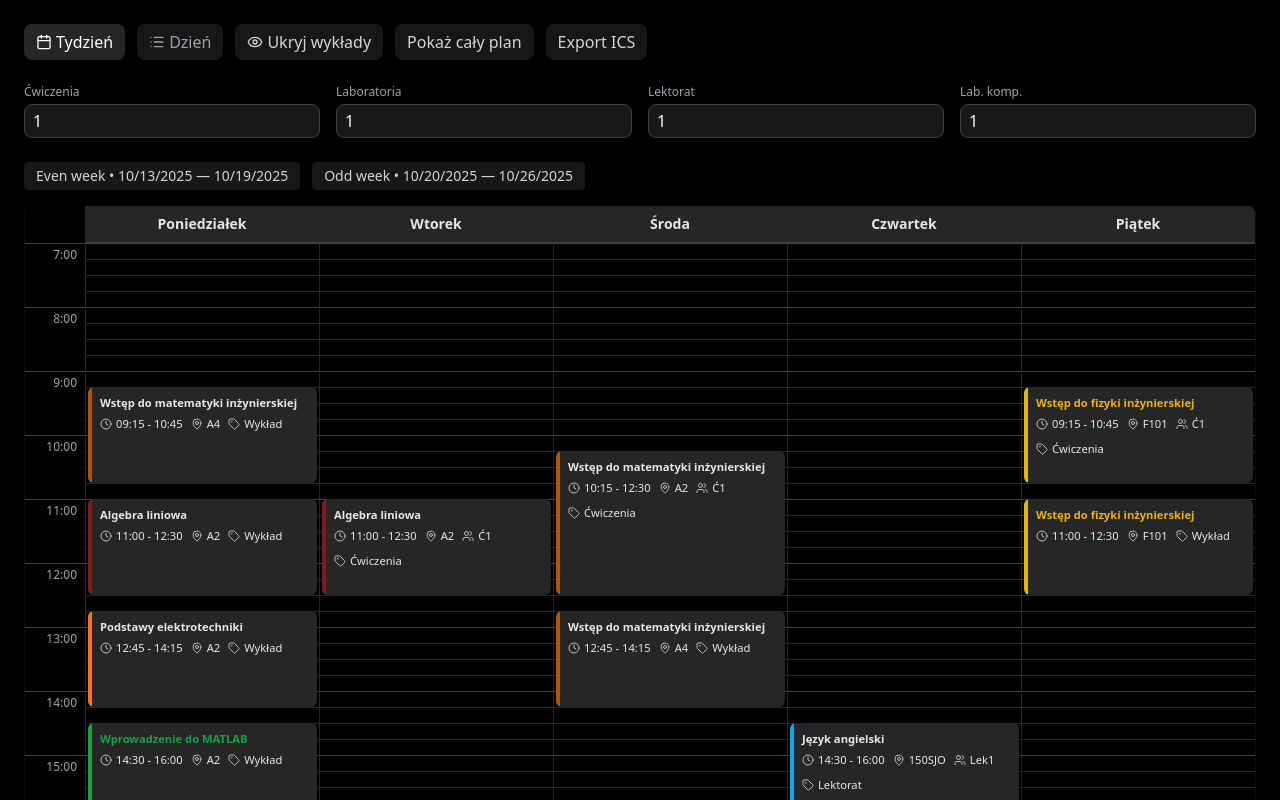
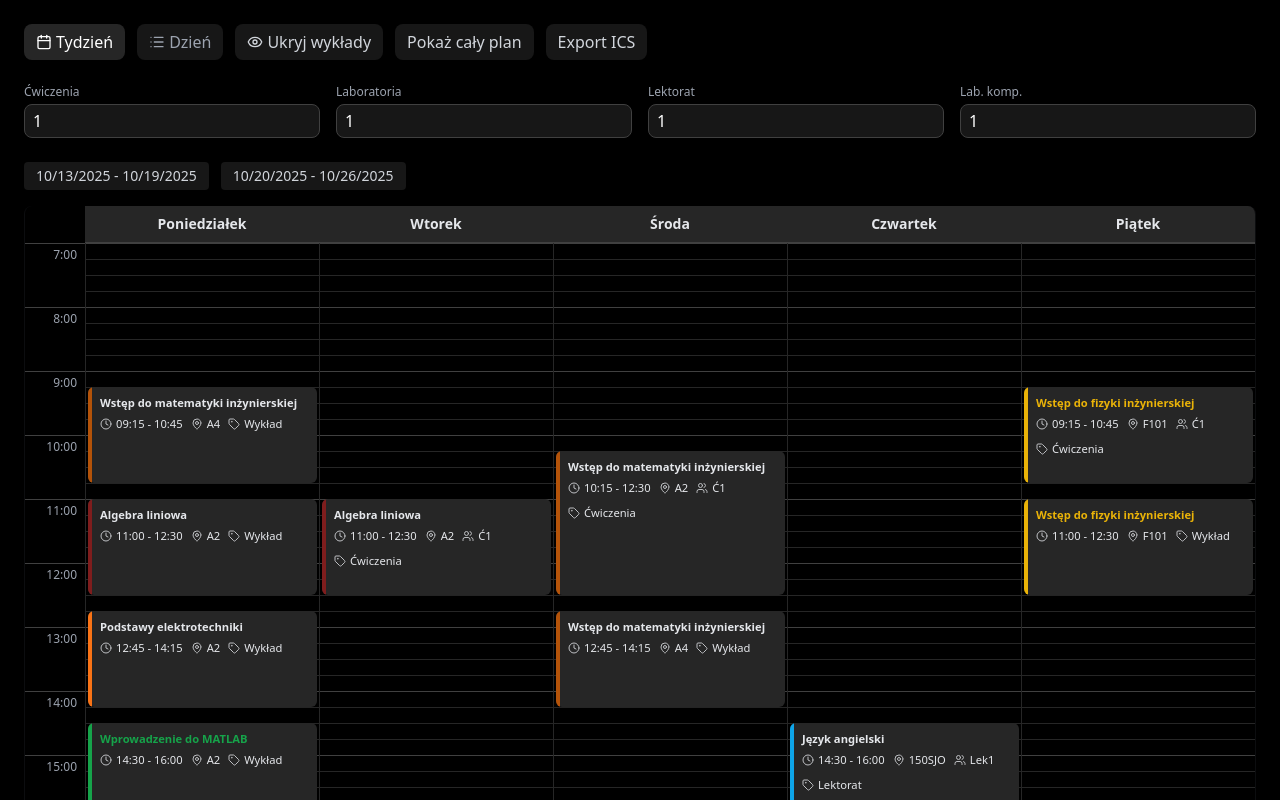
Before and after one commit to CeDwukropek/wieikschedule, a React (Create React App) app: page / in a window 1280 px wide. Shown: the top 800 px of the page. Built offline with nearby package versions, Linux system fonts and the light colour scheme.

Commit message:
quick fixes

```diff
--- a/src/App.js
+++ b/src/App.js
@@ -206,10 +206,10 @@ export default function Timetable() {
 
   const currentParity = getISOWeekNumber(today) % 2 === 0 ? "even" : "odd";
   const nextParity = currentParity === "even" ? "odd" : "even";
-  const currentRange = `${formatDate(thisWeekStart)} — ${formatDate(
+  const currentRange = `${formatDate(thisWeekStart)} - ${formatDate(
     thisWeekEnd
   )}`;
-  const nextRange = `${formatDate(nextWeekStart)} — ${formatDate(nextWeekEnd)}`;
+  const nextRange = `${formatDate(nextWeekStart)} - ${formatDate(nextWeekEnd)}`;
   // --- end helpers ---
 
   return (
@@ -320,7 +320,6 @@ export default function Timetable() {
                   : "bg-neutral-900 text-gray-300"
               }`}
             >
-              {currentParity === "even" ? "Even week" : "Odd week"} •{" "}
               {currentRange}
             </button>
 
@@ -332,7 +331,7 @@ export default function Timetable() {
                   : "bg-neutral-900 text-gray-300"
               }`}
             >
-              {nextParity === "even" ? "Even week" : "Odd week"} • {nextRange}
+              {nextRange}
             </button>
           </>
         ) : null}
--- a/src/DayView.js
+++ b/src/DayView.js
@@ -62,14 +62,6 @@ export default function DayView({
   const combinedOptions = useMemo(() => {
     return ["current", "next"].flatMap((parityToken) => {
       const base = baseWeekStartFor(parityToken);
-      const parityLabel =
-        parityToken === "current"
-          ? currentParity === "even"
-            ? "Even"
-            : "Odd"
-          : nextParity === "even"
-          ? "Even"
-          : "Odd";
       return dayNamesFull.map((name, i) => {
         const d = new Date(base);
         d.setDate(d.getDate() + i);
@@ -159,7 +151,7 @@ export default function DayView({
               key={i}
               className="h-16 flex justify-end pr-2 text-xs text-gray-400 border-t border-neutral-700"
             >
-              <span className="mt-[-0.5em]">{startHour + i}:00</span>
+              <span className="">{startHour + i}:00</span>
             </div>
           ))}
         </div>
```
